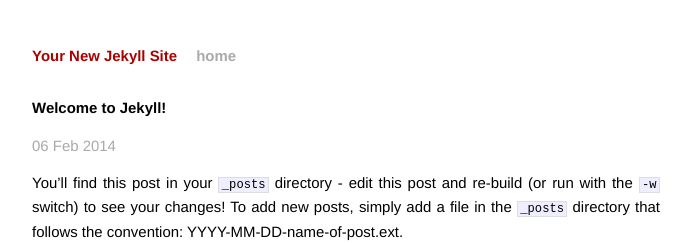
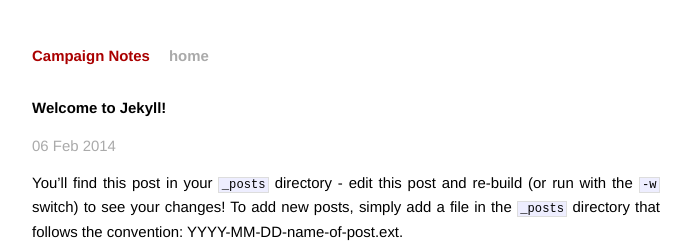
Before and after one commit to michaelgruber/jekyll-boilerplate, a Jekyll site: the page built from _posts/2014-02-06-welcome-to-jekyll.markdown, in a window 1280 px wide. Shown: the top 243 px of the page, without its empty margins (294-985 px from the left). Built offline with Jekyll 4.4.1, drawn with Linux system fonts in a browser that asks for light colours; Markdown is read by kramdown in place of the engine named in the settings.

Commit message:
renamed site

```diff
--- a/_config.yml
+++ b/_config.yml
@@ -1,3 +1,3 @@
-name: Your New Jekyll Site
+name: Campaign Notes
 markdown: redcarpet
 pygments: true
--- a/index.html
+++ b/index.html
@@ -1,10 +1,10 @@
 ---
 layout: default
-title: Your New Jekyll Site
+title: Campaign Notes
 ---
 
 <div id="home">
-  <h1>Blog Posts</h1>
+  <h1>Pathfinder</h1>
   <ul class="posts">
     {% for post in site.posts %}
       <li><span>{{ post.date | date_to_string }}</span> &raquo; <a href="{{ post.url }}">{{ post.title }}</a></li>
```
